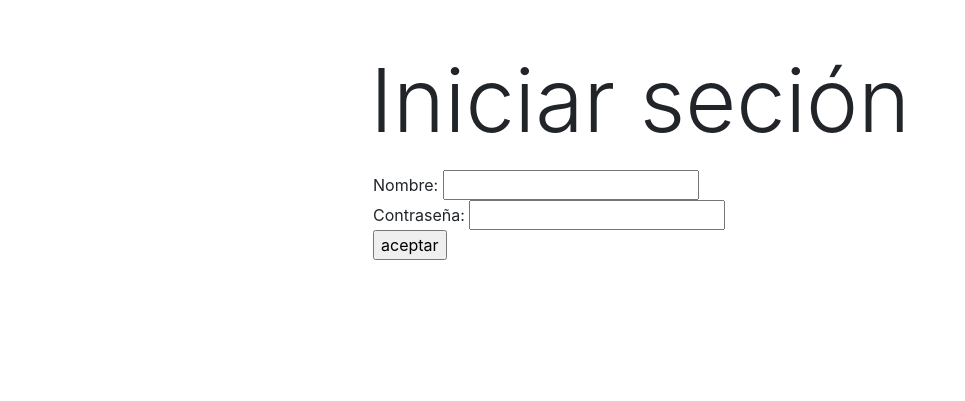
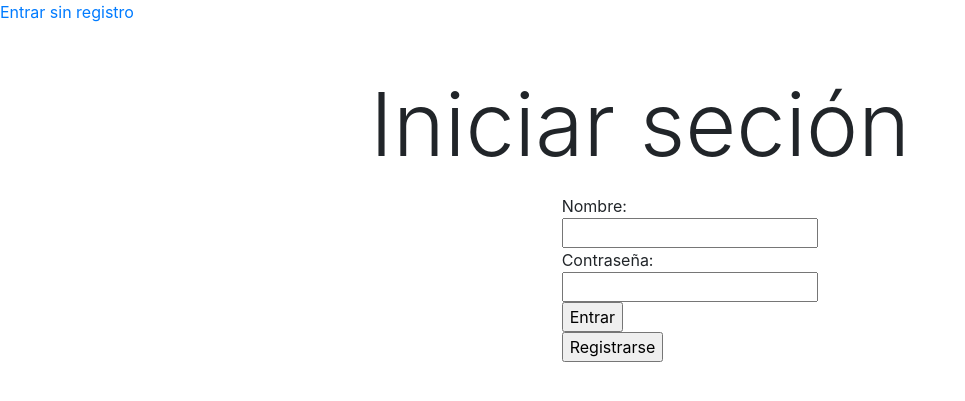
Before and after one commit to ZoraidaRiosAjdie/Proyecto-integrado, a PHP site: page /login.php in a window 1280 px wide. Shown: the top 401 px of the page, without its empty margins (0-965 px from the left). Run offline with PHP 8.4, Linux system fonts and the light colour scheme.

Commit message:
diseño de login por terminar

```diff
--- a/controlador/control.php
+++ b/controlador/control.php
@@ -1,3 +1,3 @@
 <?php
-    include '../vista/registro.php';
+    include '../vista/login.php';
 ?>
--- a/vista/login.php
+++ b/vista/login.php
@@ -10,22 +10,32 @@
     <link rel="stylesheet" href="../style/style.css">
 </head>
 <body>
+    <header class="row-12">
+        <a href="" class="text-rigth">Entrar sin registro</a>
+    </header>
     <section class="container-sm mt-5 mr-auto ml-auto pl-1 pr-1">
-        <article class="display-2 text-center">Iniciar seción</article>
-        <article class="col-6 p-3 ml-auto mr-auto pl-1 pr-1" >
-            <form action="<?php $_SERVER['PHP_SELF']; ?>" method="post">
-                Nombre: <input type="text" name="nombre"><br>
-                Contraseña: <input type="password" name="contraseña"><br>
-                <input type="submit" name="aceptar" value="aceptar">
-            </form>
+        <article>
+            <article class="display-2 text-center">Iniciar seción</article>
+            <article class="col-2 p-3 ml-auto mr-auto pl-1 pr-1" >
+                <form action="<?php $_SERVER['PHP_SELF']; ?>" method="post">
+                    Nombre: <input type="text" name="nombre"><br>
+                    Contraseña: <input type="password" name="contraseña"><br>
+                    <input type="submit" name="entrar" value="Entrar">
+                    <input type="submit" name="registrar" value="Registrarse">
+                </form>
+            </article>
         </article>
+
     </section>
    <?php
-    if (isset($_POST['aceptar'])){
+    if (isset($_POST['entrar'])){
         $_SESSION["nombre"]= $_POST['nombre'];
         $_SESSION["contraseña"]= $_POST['contraseña'];
         header('location:../controlador/login.php');
     }
+    if (isset($_POST['registrar'])){
+        header('location:../controlador/registrar.php');
+    }
    ?>
 </body>
 </html>
```
